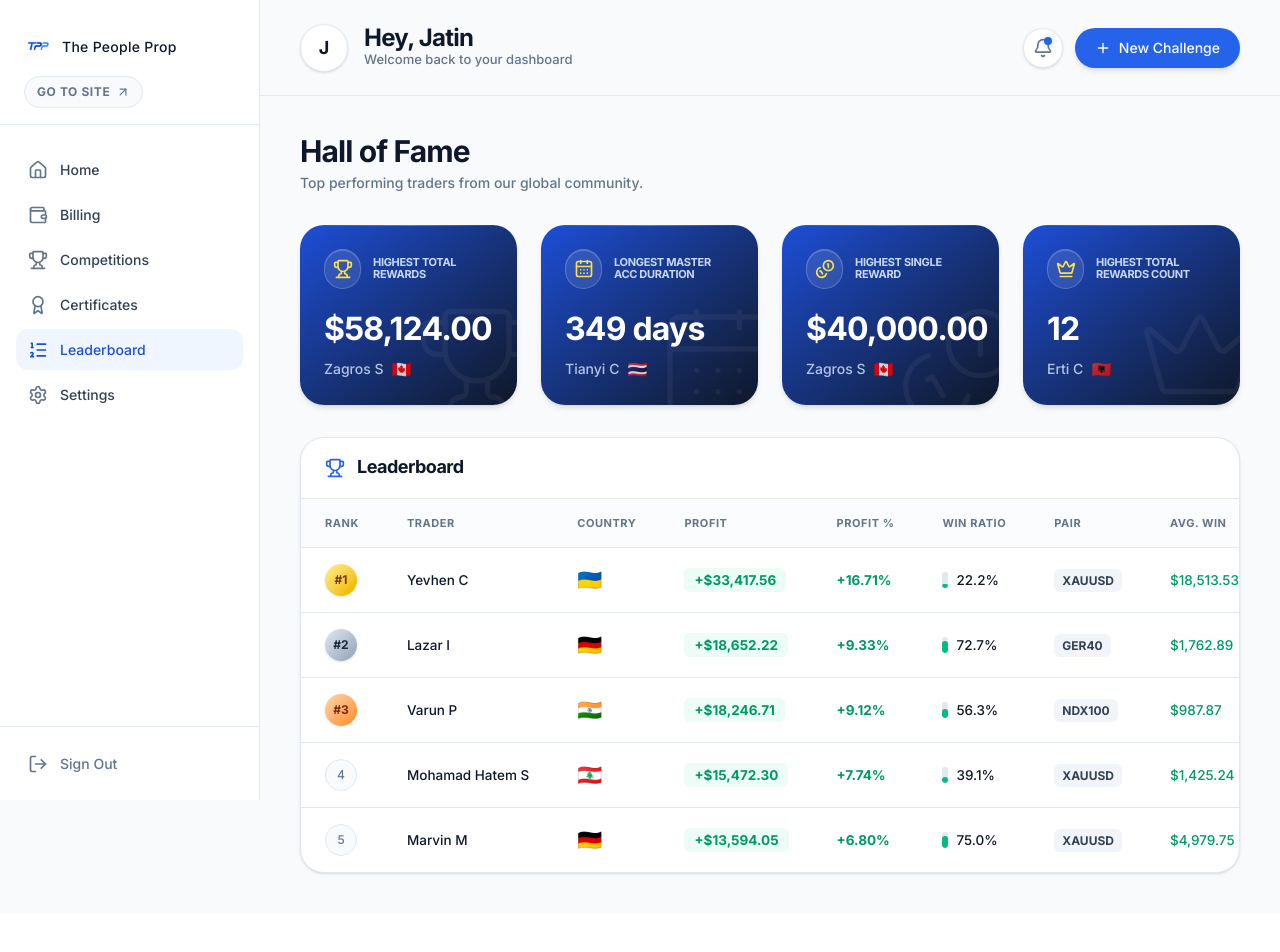
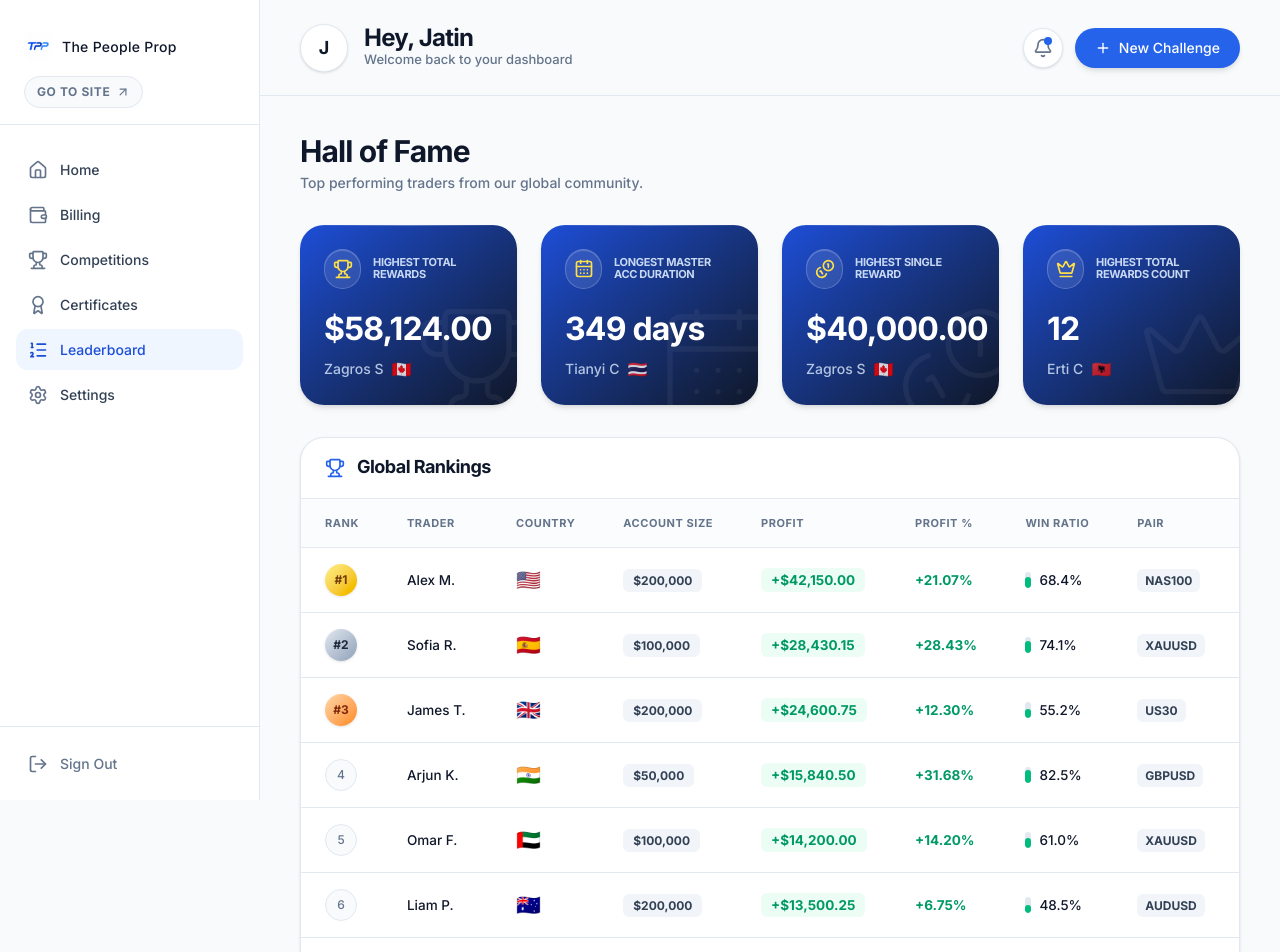
Before and after one commit to jatinkatariaaaa/thepeoplepropwebsite, a Next.js app: page /dashboard/leaderboard in a window 1280 px wide. Shown: the top 952 px of the page. Before the commit the page ends 913 px from the top, so only its background shows below. Built offline with nearby package versions, Linux system fonts and the light colour scheme.

Commit message:
Update LeaderboardTable with randomized dummy data and Account Size column

```diff
--- a/src/components/dashboard/LeaderboardTable.tsx
+++ b/src/components/dashboard/LeaderboardTable.tsx
@@ -1,76 +1,155 @@
-import { Trophy, Shield } from "lucide-react";
-import { cn } from "@/lib/utils";
+import { Trophy } from "lucide-react";
 
 const leaderboardData = [
   {
     rank: 1,
-    trader: "Yevhen C",
-    country: "🇺🇦",
-    profit: "+$33,417.56",
-    profitPercent: "+16.71%",
-    winRatio: "22.2%",
-    pair: "XAUUSD",
-    avgWin: "$18,513.53",
-    avgLoss: "-$515.64",
-    duration: "7h 6m",
-    trades: 9,
-    losingStreak: 6,
+    trader: "Alex M.",
+    country: "🇺🇸",
+    accountSize: "$200,000",
+    profit: "+$42,150.00",
+    profitPercent: "+21.07%",
+    winRatio: "68.4%",
+    pair: "NAS100",
+    avgWin: "$3,450.20",
+    avgLoss: "-$1,200.50",
+    duration: "4h 12m",
+    trades: 45,
+    losingStreak: 2,
   },
   {
     rank: 2,
-    trader: "Lazar I",
-    country: "🇩🇪",
-    profit: "+$18,652.22",
-    profitPercent: "+9.33%",
-    winRatio: "72.7%",
-    pair: "GER40",
-    avgWin: "$1,762.89",
-    avgLoss: "-$1,592.33",
-    duration: "1h 29m",
-    trades: 22,
+    trader: "Sofia R.",
+    country: "🇪🇸",
+    accountSize: "$100,000",
+    profit: "+$28,430.15",
+    profitPercent: "+28.43%",
+    winRatio: "74.1%",
+    pair: "XAUUSD",
+    avgWin: "$2,100.80",
+    avgLoss: "-$850.30",
+    duration: "1h 45m",
+    trades: 62,
     losingStreak: 3,
   },
   {
     rank: 3,
-    trader: "Varun P",
+    trader: "James T.",
+    country: "🇬🇧",
+    accountSize: "$200,000",
+    profit: "+$24,600.75",
+    profitPercent: "+12.30%",
+    winRatio: "55.2%",
+    pair: "US30",
+    avgWin: "$4,800.00",
+    avgLoss: "-$2,100.00",
+    duration: "6h 30m",
+    trades: 28,
+    losingStreak: 4,
+  },
+  {
+    rank: 4,
+    trader: "Arjun K.",
     country: "🇮🇳",
-    profit: "+$18,246.71",
-    profitPercent: "+9.12%",
-    winRatio: "56.3%",
-    pair: "NDX100",
-    avgWin: "$987.87",
-    avgLoss: "-$620.75",
-    duration: "43m",
-    trades: 32,
+    accountSize: "$50,000",
+    profit: "+$15,840.50",
+    profitPercent: "+31.68%",
+    winRatio: "82.5%",
+    pair: "GBPUSD",
+    avgWin: "$950.40",
+    avgLoss: "-$300.20",
+    duration: "45m",
+    trades: 85,
+    losingStreak: 1,
+  },
+  {
+    rank: 5,
+    trader: "Omar F.",
+    country: "🇦🇪",
+    accountSize: "$100,000",
+    profit: "+$14,200.00",
+    profitPercent: "+14.20%",
+    winRatio: "61.0%",
+    pair: "XAUUSD",
+    avgWin: "$1,850.00",
+    avgLoss: "-$1,100.00",
+    duration: "2h 15m",
+    trades: 41,
+    losingStreak: 3,
+  },
+  {
+    rank: 6,
+    trader: "Liam P.",
+    country: "🇦🇺",
+    accountSize: "$200,000",
+    profit: "+$13,500.25",
+    profitPercent: "+6.75%",
+    winRatio: "48.5%",
+    pair: "AUDUSD",
+    avgWin: "$2,600.00",
+    avgLoss: "-$1,500.00",
+    duration: "5h 10m",
+    trades: 52,
     losingStreak: 5,
   },
   {
-    rank: 4,
-    trader: "Mohamad Hatem S",
-    country: "🇱🇧",
-    profit: "+$15,472.30",
-    profitPercent: "+7.74%",
-    winRatio: "39.1%",
-    pair: "XAUUSD",
-    avgWin: "$1,425.24",
-    avgLoss: "-$622.38",
-    duration: "25m",
-    trades: 87,
-    losingStreak: 13,
+    rank: 7,
+    trader: "Nina K.",
+    country: "🇩🇪",
+    accountSize: "$25,000",
+    profit: "+$11,250.80",
+    profitPercent: "+45.00%",
+    winRatio: "78.2%",
+    pair: "GER40",
+    avgWin: "$840.50",
+    avgLoss: "-$210.00",
+    duration: "35m",
+    trades: 94,
+    losingStreak: 2,
   },
   {
-    rank: 5,
-    trader: "Marvin M",
-    country: "🇩🇪",
-    profit: "+$13,594.05",
-    profitPercent: "+6.80%",
-    winRatio: "75.0%",
+    rank: 8,
+    trader: "Chen W.",
+    country: "🇸🇬",
+    accountSize: "$100,000",
+    profit: "+$9,800.00",
+    profitPercent: "+9.80%",
+    winRatio: "59.4%",
+    pair: "USDJPY",
+    avgWin: "$1,200.00",
+    avgLoss: "-$650.00",
+    duration: "1h 50m",
+    trades: 37,
+    losingStreak: 3,
+  },
+  {
+    rank: 9,
+    trader: "Thabo M.",
+    country: "🇿🇦",
+    accountSize: "$50,000",
+    profit: "+$8,450.40",
+    profitPercent: "+16.90%",
+    winRatio: "65.8%",
     pair: "XAUUSD",
-    avgWin: "$4,979.75",
-    avgLoss: "-$1,345.20",
-    duration: "5h 28m",
-    trades: 4,
-    losingStreak: 1,
+    avgWin: "$920.00",
+    avgLoss: "-$480.00",
+    duration: "3h 20m",
+    trades: 48,
+    losingStreak: 4,
+  },
+  {
+    rank: 10,
+    trader: "Emily S.",
+    country: "🇨🇦",
+    accountSize: "$200,000",
+    profit: "+$7,900.00",
+    profitPercent: "+3.95%",
+    winRatio: "42.1%",
+    pair: "USDCAD",
+    avgWin: "$3,100.00",
+    avgLoss: "-$1,800.00",
+    duration: "8h 45m",
+    trades: 19,
+    losingStreak: 6,
   }
 ];
 
@@ -79,7 +158,7 @@ export function LeaderboardTable() {
     <div className="bg-white rounded-[24px] border border-[var(--border)] overflow-hidden shadow-sm">
       <div className="flex items-center gap-3 px-6 py-5 border-b border-[var(--border)]">
         <Trophy className="w-5 h-5 text-[var(--accent-600)]" />
-        <h2 className="text-[18px] font-display font-bold text-[var(--ink-950)]">Leaderboard</h2>
+        <h2 className="text-[18px] font-display font-bold text-[var(--ink-950)]">Global Rankings</h2>
       </div>
 
       <div className="overflow-x-auto">
@@ -89,6 +168,7 @@ export function LeaderboardTable() {
               <th className="px-6 py-4 font-bold">Rank</th>
               <th className="px-6 py-4 font-bold">Trader</th>
               <th className="px-6 py-4 font-bold">Country</th>
+              <th className="px-6 py-4 font-bold">Account Size</th>
               <th className="px-6 py-4 font-bold">Profit</th>
               <th className="px-6 py-4 font-bold">Profit %</th>
               <th className="px-6 py-4 font-bold">Win Ratio</th>
@@ -130,6 +210,11 @@ export function LeaderboardTable() {
                 <td className="px-6 py-4">{row.trader}</td>
                 <td className="px-6 py-4 text-xl">{row.country}</td>
                 <td className="px-6 py-4">
+                  <span className="px-2.5 py-1 rounded-md bg-[var(--ink-100)] text-[var(--ink-700)] font-bold text-[12px]">
+                    {row.accountSize}
+                  </span>
+                </td>
+                <td className="px-6 py-4">
                   <span className="px-2.5 py-1 rounded-md bg-emerald-50 text-emerald-600 font-bold">
                     {row.profit}
                   </span>
```
